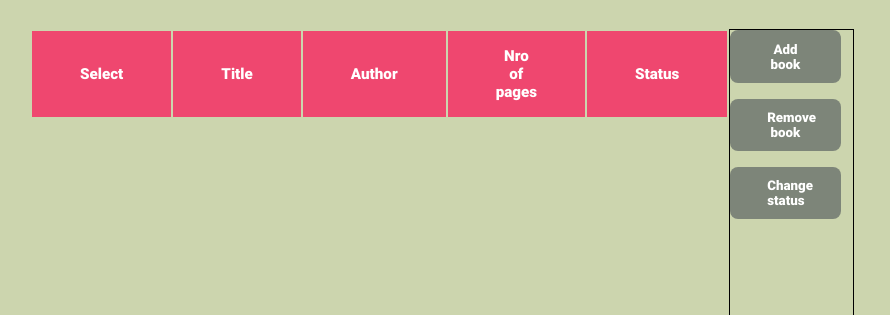
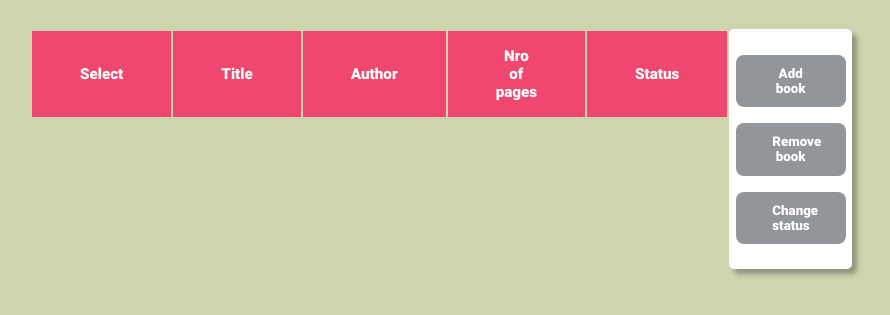
Before and after one commit to tomason182/library, a plain HTML site: page index.html in a window 1280 px wide. Shown: the part 219-534 px from the top of the page, without its empty margins (226-1116 px from the left). Drawn offline with Linux system fonts and the light colour scheme.

Commit message:
modify button layout

```diff
--- a/styles.css
+++ b/styles.css
@@ -161,8 +161,12 @@ button {
     flex-direction: column;
     gap: 1rem;
     margin: 2rem 0;
-    justify-content: flex-start;
-    border: 1px solid black;
+    justify-content: center;
+    align-items: center;
+    background-color: white;
+    border-radius: 5px;
+    box-shadow: 5px 5px 5px rgba(0, 0, 0, 30%);
+    height: 15rem;
 }
 
 .main-buttons > button {
```
